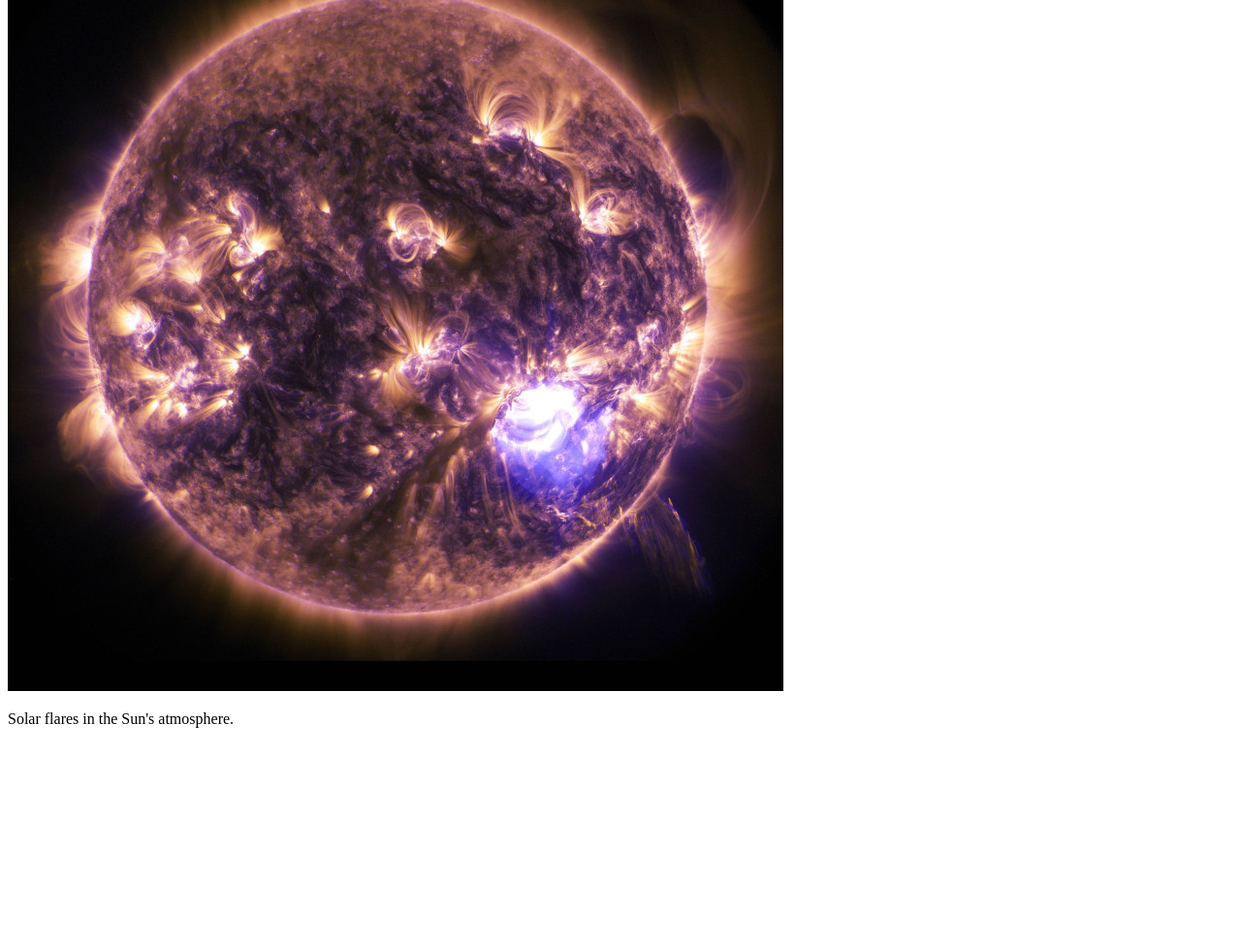
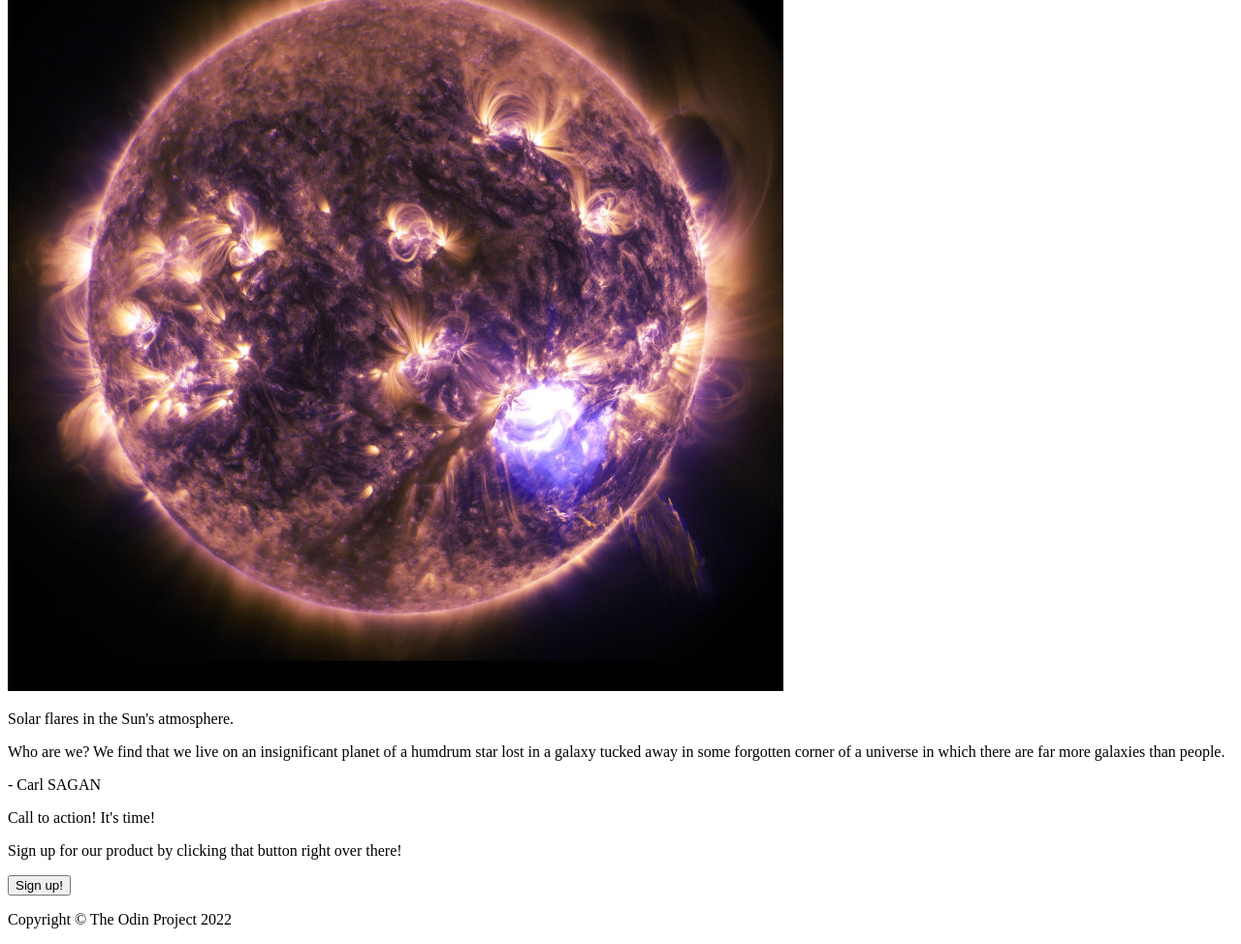
Before and after one commit to VycMajoris/landingPage, a plain HTML site: page index.html in a window 1280 px wide. Shown: the part 3260-4234 px from the top of the page at 97% size. Before the commit the page ends 4027 px from the top, so only its background shows below. Drawn offline with Linux system fonts and the light colour scheme.

Commit message:
add quote part, sign-up part and footer

```diff
--- a/index.html
+++ b/index.html
@@ -63,8 +63,25 @@
 
     <!-- Quote part -->
 
+    <div class="quoteContainer">
+        <p>Who are we? We find that we live on an insignificant planet of a humdrum star lost in a galaxy tucked away in
+            some forgotten corner of a universe in which there are far more galaxies than people.</p>
+        <p>- Carl SAGAN</p>
+    </div>
 
+    <!-- Call to action part -->
 
+    <div class="blueContainer">
+        <p>Call to action! It's time!</p>
+        <p>Sign up for our product by clicking that button right over there!</p>
+        <button type="button">Sign up!</button>
+    </div>
+
+    <!-- Footer -->
+
+    <div class="footer">
+        <p>Copyright © The Odin Project 2022</p>
+    </div>
 </body>
 
 </html>
```
